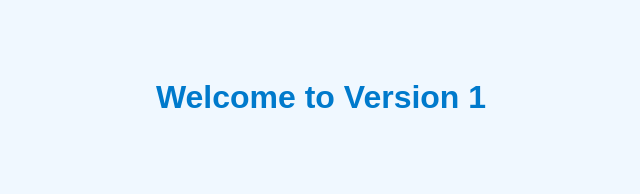
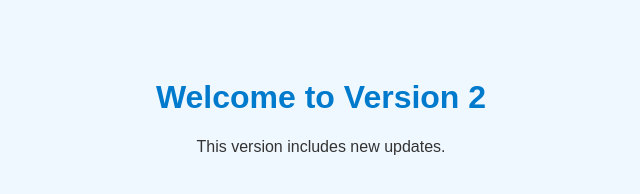
Before and after one commit to IqraGohar/cicd-vscode-demo, a plain HTML site: page index.html in a window 1280 px wide. Shown: the whole page, without its empty margins (319-959 px from the left). Drawn offline with Linux system fonts and the light colour scheme.

Commit message:
Updated to Version 2

```diff
--- a/index.html
+++ b/index.html
@@ -18,6 +18,7 @@
   </style>
 </head>
 <body>
-  <h1>Welcome to Version 1</h1>
+  <h1>Welcome to Version 2</h1>
+   <p>This version includes new updates.</p>
 </body>
 </html>
```
